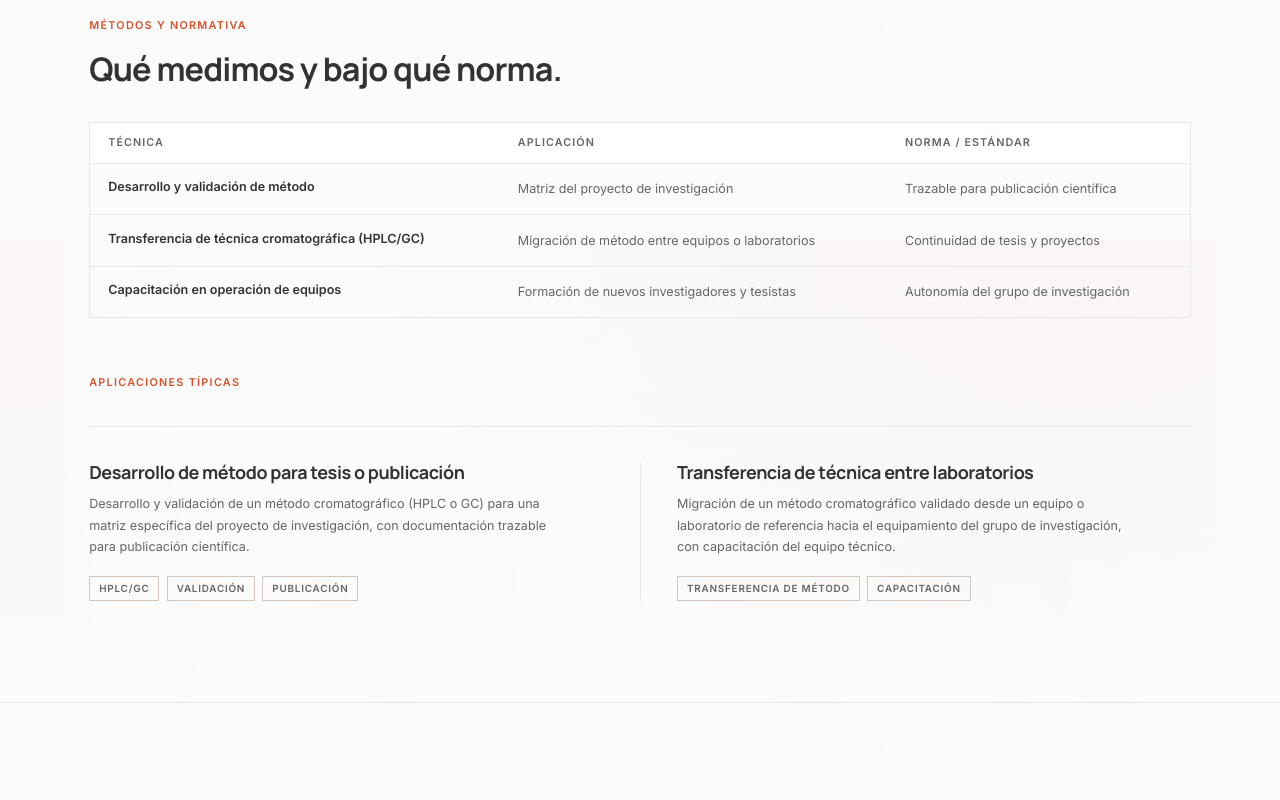
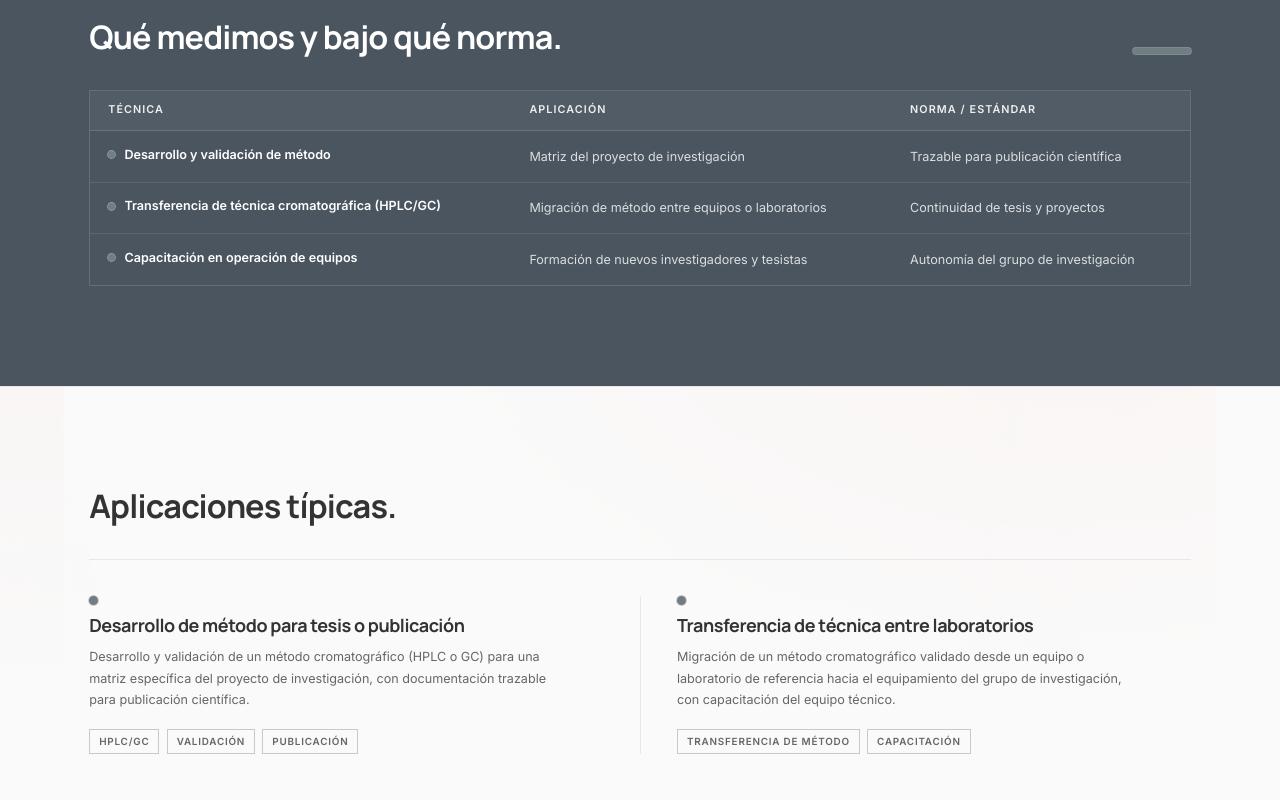
Before and after one commit to delcarpiohub/LandingPage, a Next.js app: page /soluciones/academia-id in a window 1280 px wide. Shown: the part 1920-2720 px from the top of the page. Built offline with nearby package versions, Linux system fonts and the light colour scheme.

Commit message:
Aplica ritmo de fondos y seccion ancla oscura para diferenciar las paginas de industria

```diff
--- a/src/components/solutions/solution-application-cases.tsx
+++ b/src/components/solutions/solution-application-cases.tsx
@@ -4,8 +4,16 @@ import { SolutionReveal } from "./solution-reveal";
 
 // Dos bloques editoriales lado a lado con un divisor, no cards con borde
 // propio — evita el patrón de "grilla de cards idénticas" y mantiene el
-// sistema plano (sin sombra) ya establecido para el resto de la página.
-export function SolutionApplicationCases({ cases }: { cases: SolutionApplicationCase[] }) {
+// sistema plano (sin sombra) ya establecido para el resto de la página. El
+// punto de acento por industria marca el título de cada caso, con anillo
+// para mantenerse legible con el amarillo de marca sobre fondo claro.
+export function SolutionApplicationCases({
+  cases,
+  accentColor,
+}: {
+  cases: SolutionApplicationCase[];
+  accentColor: string;
+}) {
   if (cases.length === 0) return null;
 
   return (
@@ -18,6 +26,11 @@ export function SolutionApplicationCases({ cases }: { cases: SolutionApplication
           delay={index * 0.05}
           key={item.title}
         >
+          <span
+            aria-hidden="true"
+            className="mb-3 block size-2.5 rounded-full ring-1 ring-[var(--border-strong)]"
+            style={{ backgroundColor: accentColor }}
+          />
           <h3 className="text-xl leading-tight text-[var(--foreground)]">{item.title}</h3>
           <p className="mt-3 max-w-lg text-sm leading-6 text-[var(--muted)]">
             {item.description}
--- a/src/components/solutions/solution-editorial-page.tsx
+++ b/src/components/solutions/solution-editorial-page.tsx
@@ -103,6 +103,24 @@ const industryContext: Record<
   },
 };
 
+// Acento decorativo por industria — nunca color de acción (eso sigue siendo
+// terracota en toda la página, sin excepción). Solo 3 industrias tienen un
+// color de sector real y documentado en tailwind.config (alimentos=amarillo,
+// aguas/ambiental=verde); mineria/farmaceutica/academia-id usan `secondary`
+// (gris neutro ya existente en el sistema) en vez de inventar un color
+// nuevo — decisión confirmada con el cliente (2026-08-17, ver DESIGN.md
+// Sección 9). Se usa solo como marca puntual (punto, filete corto) con un
+// borde oscuro propio, nunca como color de texto corrido, para no romper
+// contraste con el amarillo.
+const industryAccent: Record<string, string> = {
+  alimentos: "#FBE369",
+  aguas: "#53843A",
+  ambiental: "#53843A",
+  mineria: "#707E83",
+  farmaceutica: "#707E83",
+  "academia-id": "#707E83",
+};
+
 function selectDistinctProducts(products: Product[]) {
   const imageUrls = new Set<string>();
 
@@ -164,6 +182,7 @@ export function SolutionEditorialPage({
   const isDarkHero = config.heroTone === "dark";
   const context = industryContext[industry.slug] ?? industryContext.alimentos;
   const content = solutionContent[industry.slug];
+  const accent = industryAccent[industry.slug] ?? industryAccent.mineria;
 
   return (
     <div className="min-h-dvh bg-[#F4F4F4]/70 text-[var(--foreground)]">
@@ -257,7 +276,7 @@ export function SolutionEditorialPage({
         {config.showDifferentiators && <SolutionDifferentiators />}
 
         {/* Sección de Contexto Industrial & Propuesta de Valor — Diseño publicitario y fotos ampliadas */}
-        <section className="border-b border-[var(--border)] bg-[#F8FAFB] py-16 sm:py-20 md:py-24 lg:py-28 overflow-hidden">
+        <section className="border-b border-[var(--border)] bg-[var(--secondary)]/5 py-16 sm:py-20 md:py-24 lg:py-28 overflow-hidden">
           <div className="mx-auto max-w-[1360px] px-5 sm:px-8 lg:px-12">
             {/* Header superior: Subtítulo terracota + Titular directo y publicitario */}
             <SolutionReveal>
@@ -317,31 +336,41 @@ export function SolutionEditorialPage({
         </section>
 
         {content && (
-          <section className="border-b border-[var(--border)] bg-white/70">
+          <section className="border-b border-[var(--border)] bg-[var(--nav-bg)]">
             <div className="mx-auto max-w-[1320px] px-5 py-16 sm:px-8 lg:px-12 lg:py-28">
               <SolutionReveal>
-                <p className="text-xs font-semibold uppercase tracking-[0.12em] text-[var(--primary)]">
-                  Métodos y normativa
-                </p>
-                <h2 className="mt-5 max-w-2xl text-3xl leading-[1.03] text-[var(--foreground)] sm:text-4xl">
-                  Qué medimos y bajo qué norma.
+                <div className="flex items-end justify-between gap-6">
+                  <h2 className="max-w-2xl text-3xl leading-[1.03] text-white sm:text-4xl">
+                    Qué medimos y bajo qué norma.
+                  </h2>
+                  <span
+                    aria-hidden="true"
+                    className="hidden h-1.5 w-16 shrink-0 rounded-full ring-1 ring-white/30 sm:block"
+                    style={{ backgroundColor: accent }}
+                  />
+                </div>
+              </SolutionReveal>
+
+              <SolutionMethods accentColor={accent} rows={content.methods} />
+            </div>
+          </section>
+        )}
+
+        {content && (
+          <section className="border-b border-[var(--border)] bg-white">
+            <div className="mx-auto max-w-[1320px] px-5 py-16 sm:px-8 lg:px-12 lg:py-28">
+              <SolutionReveal>
+                <h2 className="max-w-2xl text-3xl leading-[1.03] text-[var(--foreground)] sm:text-4xl">
+                  Aplicaciones típicas.
                 </h2>
               </SolutionReveal>
-
-              <SolutionMethods rows={content.methods} />
-
-              <SolutionReveal className="mt-16" delay={0.04}>
-                <p className="text-xs font-semibold uppercase tracking-[0.12em] text-[var(--primary)]">
-                  Aplicaciones típicas
-                </p>
-              </SolutionReveal>
-              <SolutionApplicationCases cases={content.applicationCases} />
+              <SolutionApplicationCases accentColor={accent} cases={content.applicationCases} />
             </div>
           </section>
         )}
 
         {services.length > 0 && (
-          <section className="border-b border-[var(--border)] bg-white/70">
+          <section className="border-b border-[var(--border)] bg-[var(--secondary)]/5">
             <div className="mx-auto grid max-w-[1320px] gap-10 px-5 py-16 sm:px-8 lg:grid-cols-12 lg:gap-12 lg:px-12 lg:py-28">
               <SolutionReveal className="lg:col-span-4">
                 <p className="text-xs font-semibold uppercase tracking-[0.12em] text-[var(--primary)]">
@@ -515,13 +544,10 @@ export function SolutionEditorialPage({
           </section>
         )}
 
-        <section className="border-b border-[var(--border)] bg-white/70">
+        <section className="border-b border-[var(--border)] bg-[var(--secondary)]/5">
           <div className="mx-auto max-w-[1320px] px-5 py-16 sm:px-8 lg:px-12 lg:py-28">
             <SolutionReveal>
-              <p className="text-xs font-semibold uppercase tracking-[0.12em] text-[var(--primary)]">
-                Siguiente paso
-              </p>
-              <h2 className="mt-5 max-w-2xl text-3xl leading-[1.03] text-[var(--foreground)] sm:text-4xl">
+              <h2 className="max-w-2xl text-3xl leading-[1.03] text-[var(--foreground)] sm:text-4xl">
                 ¿Qué necesita hoy?
               </h2>
             </SolutionReveal>
--- a/src/components/solutions/solution-methods.tsx
+++ b/src/components/solutions/solution-methods.tsx
@@ -4,23 +4,42 @@ import { SolutionReveal } from "./solution-reveal";
 
 // Tabla real (no cards) — refuerza el tono de "informe técnico" del sistema
 // de diseño y es el formato más rápido de escanear para un evaluador técnico
-// que busca confirmar si Del Carpio cubre su técnica/matriz/norma.
-export function SolutionMethods({ rows }: { rows: SolutionMethodRow[] }) {
+// que busca confirmar si Del Carpio cubre su técnica/matriz/norma. Vive
+// dentro de la sección ancla oscura de la página (fondo --nav-bg): el punto
+// de acento por industria es la única marca de color no-terracota en la
+// tabla, con anillo oscuro propio para mantenerse legible incluso con el
+// amarillo de marca.
+export function SolutionMethods({
+  rows,
+  accentColor,
+}: {
+  rows: SolutionMethodRow[];
+  accentColor: string;
+}) {
   if (rows.length === 0) return null;
 
   return (
     <SolutionReveal>
-      <div className="mt-10 overflow-x-auto border border-[var(--border)]">
+      <div className="mt-10 overflow-x-auto border border-white/15">
         <table className="w-full min-w-[560px] border-collapse text-left">
           <thead>
-            <tr className="border-b border-[var(--border)] bg-[var(--panel)]">
-              <th className="px-5 py-3.5 text-xs font-semibold uppercase tracking-[0.1em] text-[var(--muted)]" scope="col">
+            <tr className="border-b border-white/15 bg-white/[0.04]">
+              <th
+                className="px-5 py-3.5 text-xs font-semibold uppercase tracking-[0.1em] text-white/90"
+                scope="col"
+              >
                 Técnica
               </th>
-              <th className="px-5 py-3.5 text-xs font-semibold uppercase tracking-[0.1em] text-[var(--muted)]" scope="col">
+              <th
+                className="px-5 py-3.5 text-xs font-semibold uppercase tracking-[0.1em] text-white/90"
+                scope="col"
+              >
                 Aplicación
               </th>
-              <th className="px-5 py-3.5 text-xs font-semibold uppercase tracking-[0.1em] text-[var(--muted)]" scope="col">
+              <th
+                className="px-5 py-3.5 text-xs font-semibold uppercase tracking-[0.1em] text-white/90"
+                scope="col"
+              >
                 Norma / estándar
               </th>
             </tr>
@@ -28,18 +47,23 @@ export function SolutionMethods({ rows }: { rows: SolutionMethodRow[] }) {
           <tbody>
             {rows.map((row, index) => (
               <tr
-                className={
-                  index !== rows.length - 1 ? "border-b border-[var(--border)]" : undefined
-                }
+                className={index !== rows.length - 1 ? "border-b border-white/10" : undefined}
                 key={row.technique}
               >
-                <td className="px-5 py-4 align-top text-sm font-semibold text-[var(--foreground)]">
-                  {row.technique}
+                <td className="px-5 py-4 align-top text-sm font-semibold text-white">
+                  <span className="flex items-start gap-2.5">
+                    <span
+                      aria-hidden="true"
+                      className="mt-1.5 size-2 shrink-0 rounded-full ring-1 ring-white/40"
+                      style={{ backgroundColor: accentColor }}
+                    />
+                    {row.technique}
+                  </span>
                 </td>
-                <td className="px-5 py-4 align-top text-sm leading-6 text-[var(--muted)]">
+                <td className="px-5 py-4 align-top text-sm leading-6 text-white/80">
                   {row.application}
                 </td>
-                <td className="px-5 py-4 align-top text-sm leading-6 text-[var(--muted)]">
+                <td className="px-5 py-4 align-top text-sm leading-6 text-white/80">
                   {row.standard}
                 </td>
               </tr>
--- a/src/components/solutions/solution-testimonial.tsx
+++ b/src/components/solutions/solution-testimonial.tsx
@@ -15,7 +15,7 @@ export function SolutionTestimonial({ industrySlug }: { industrySlug: string })
   if (matches.length === 0) return null;
 
   return (
-    <section className="border-b border-[var(--border)] bg-[var(--panel)]">
+    <section className="border-b border-[var(--border)] bg-[var(--secondary)]/5">
       <div className="mx-auto max-w-[1320px] px-5 py-16 sm:px-8 sm:py-20 lg:px-12">
         <div
           className={
```
